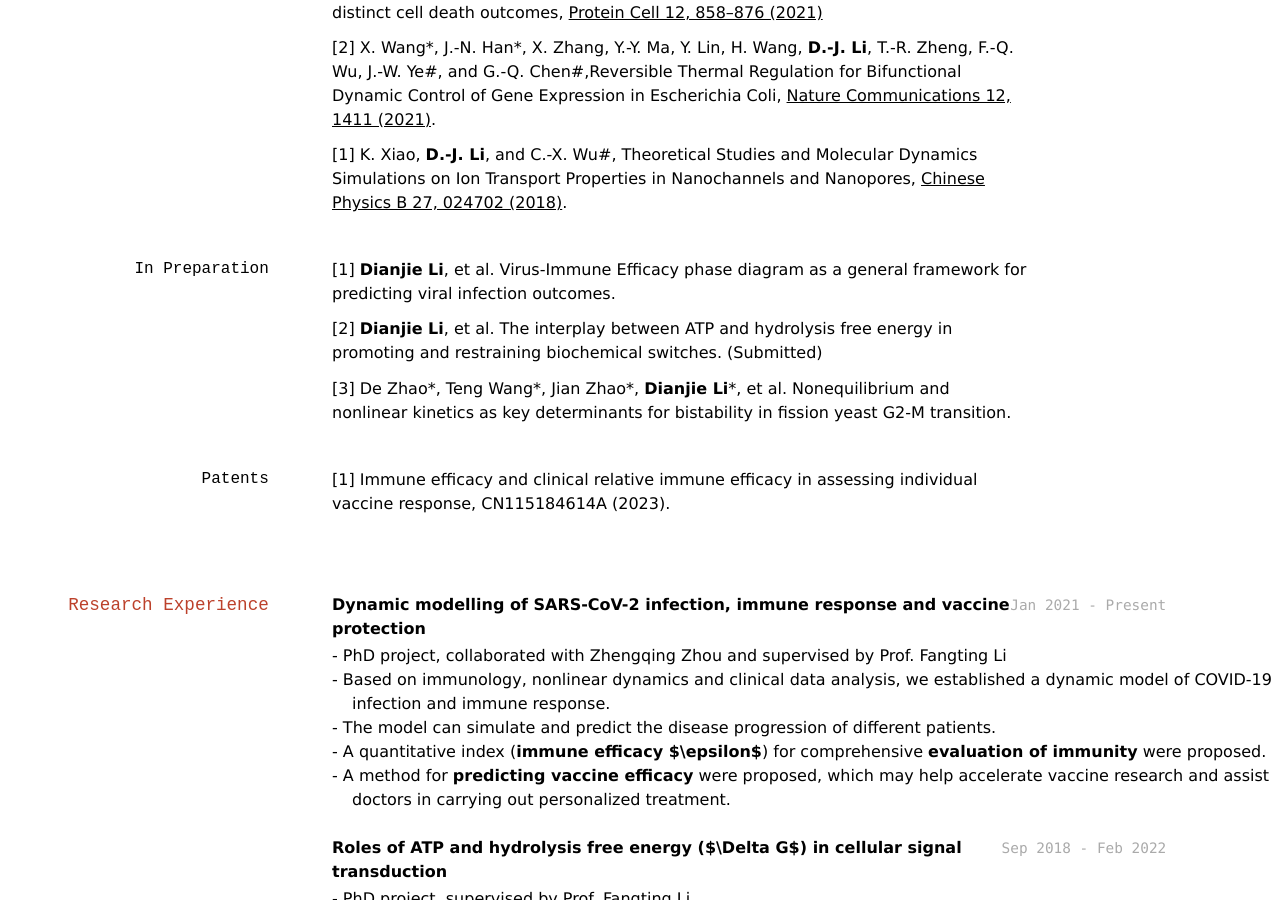
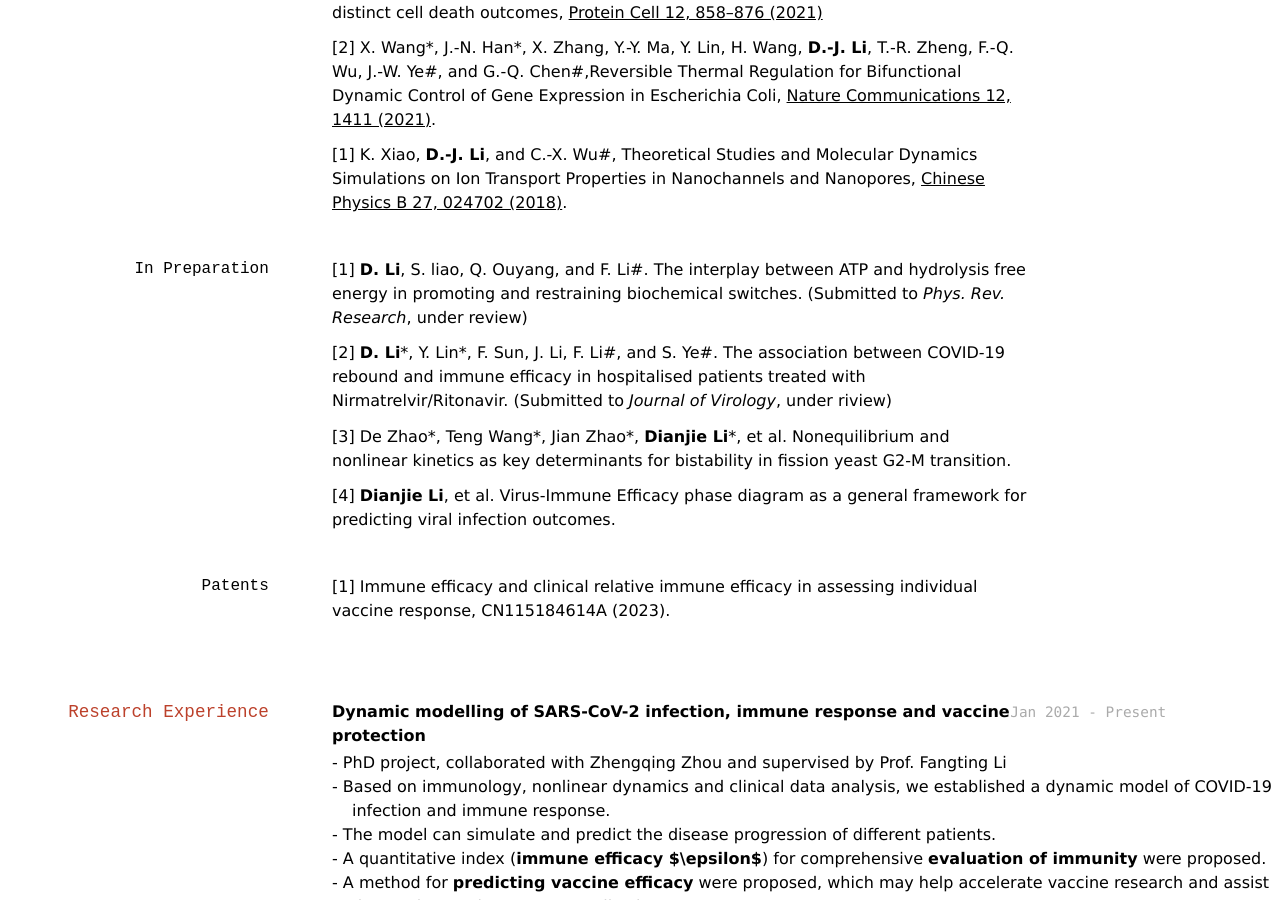
Before and after one commit to EggYouKnow/EggYouKnow.github.io, a Jekyll site: the page built from index.md, in a window 1280 px wide and 900 px high, scrolled down 1044 px. Built offline with Jekyll 4.4.1, drawn with Linux system fonts in a browser that asks for light colours.

Commit message:
Update index.md

```diff
--- a/index.md
+++ b/index.md
@@ -51,11 +51,13 @@ Systems biology, bioenergetics, theoretical immunology, gene regulatory network
 [1] K. Xiao, __D.-J. Li__, and C.-X. Wu\#, Theoretical Studies and Molecular Dynamics Simulations on Ion Transport Properties in Nanochannels and Nanopores, [Chinese Physics B 27, 024702 (2018)](https://iopscience.iop.org/article/10.1088/1674-1056/27/2/024702/meta).
 
 ### In Preparation
-[1] __Dianjie Li__, et al. Virus-Immune Efficacy phase diagram as a general framework for predicting viral infection outcomes.
+[1] __D. Li__, S. liao, Q. Ouyang, and F. Li\#. The interplay between ATP and hydrolysis free energy in promoting and restraining biochemical switches. (Submitted to _Phys. Rev. Research_, under review)
 
-[2] __Dianjie Li__, et al. The interplay between ATP and hydrolysis free energy in promoting and restraining biochemical switches. (Submitted)
+[2] __D. Li__\*, Y. Lin\*, F. Sun, J. Li, F. Li\#, and S. Ye\#. The association between COVID-19 rebound and immune efficacy in hospitalised patients treated with Nirmatrelvir/Ritonavir. (Submitted to _Journal of Virology_, under riview)
 
 [3] De Zhao\*, Teng Wang\*, Jian Zhao\*, __Dianjie Li__\*, et al. Nonequilibrium and nonlinear kinetics as key determinants for bistability in fission yeast G2-M transition.
+
+[4] __Dianjie Li__, et al. Virus-Immune Efficacy phase diagram as a general framework for predicting viral infection outcomes.
 
 ### Patents
 
```
